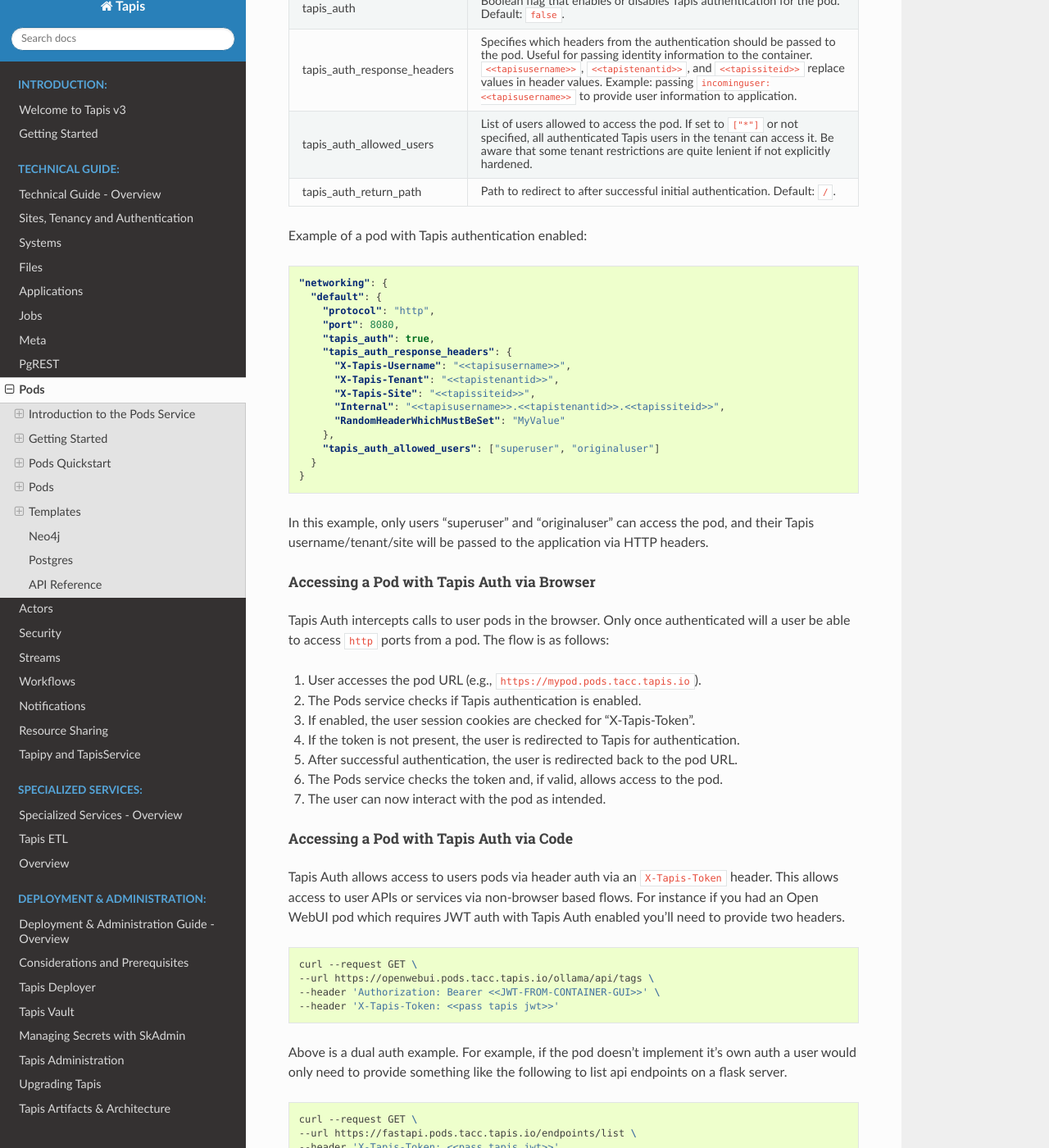
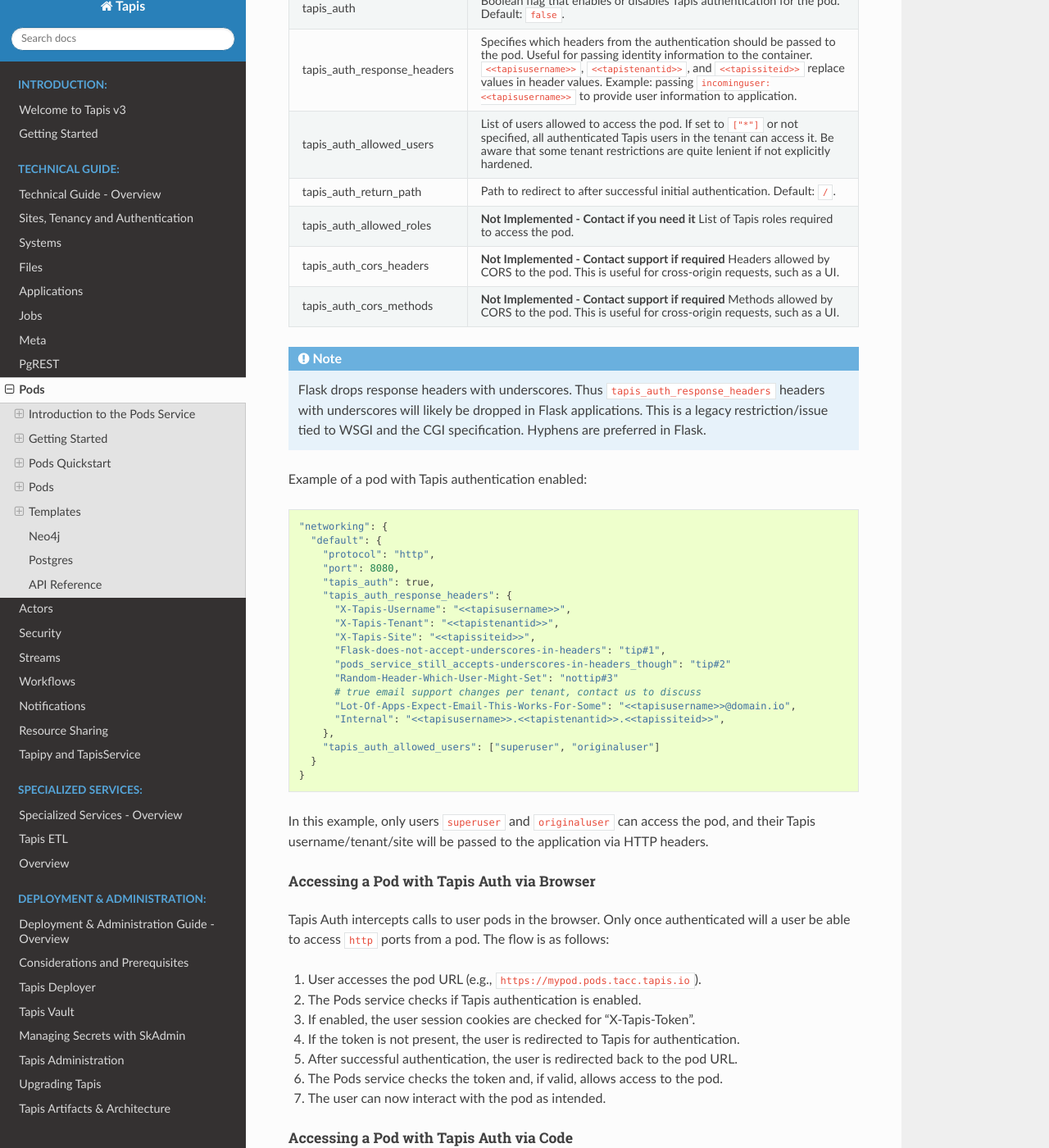
Before and after one commit to tapis-project/documentation, a Sphinx documentation site: the page built from source/technical/pods.rst, in a window 1280 px wide and 1400 px high, scrolled down 10886 px. Shown: the whole window at 82% size. Built offline with Sphinx 7.4.7 and the Read the Docs theme 3.1.0, drawn with Linux system fonts in a browser that asks for light colours.

Commit message:
pods tapis_auth field update

```diff
--- a/source/technical/pods.rst
+++ b/source/technical/pods.rst
@@ -618,7 +618,7 @@
 
 The Pods service supports securing pods with Tapis authentication, allowing only authorized users access. When enabled, users are redirected to authenticate with Tapis before being sent back to the pod. This feature secures applications requiring authentication. Tenant authentication rules are enforced per-tenant, with additional configuration options available to manage access control via Pods. This is implemented via the Traefik forwardAuth middleware.
 
-.. warning::
+.. important::
     ``tapis_auth`` is a new feature and is definitely not foolproof. It may have limitations or unexpected behaviors in certain scenarios. Users should test thoroughly before relying on this authentication mechanism for sensitive applications. Please report any issues via github issues.
 
 .. warning::
@@ -638,10 +638,19 @@
       - List of users allowed to access the pod. If set to ``["*"]`` or not specified, all authenticated Tapis users in the tenant can access it. Be aware that some tenant restrictions are quite lenient if not explicitly hardened.
     * - tapis_auth_return_path
       - Path to redirect to after successful initial authentication. Default: ``/``.
+    * - tapis_auth_allowed_roles
+      - **Not Implemented - Contact if you need it** List of Tapis roles required to access the pod.
+    * - tapis_auth_cors_headers
+      - **Not Implemented - Contact support if required** Headers allowed by CORS to the pod. This is useful for cross-origin requests, such as a UI.
+    * - tapis_auth_cors_methods
+      - **Not Implemented - Contact support if required** Methods allowed by CORS to the pod. This is useful for cross-origin requests, such as a UI.
+.. note::
+
+    Flask drops response headers with underscores. Thus ``tapis_auth_response_headers`` headers with underscores will likely be dropped in Flask applications. This is a legacy restriction/issue tied to WSGI and the CGI specification. Hyphens are preferred in Flask.
 
 Example of a pod with Tapis authentication enabled:
 
-.. code-block:: json
+.. code-block:: python
 
     "networking": {
       "default": {
@@ -652,14 +661,18 @@
           "X-Tapis-Username": "<<tapisusername>>",
           "X-Tapis-Tenant": "<<tapistenantid>>",
           "X-Tapis-Site": "<<tapissiteid>>",
+          "Flask-does-not-accept-underscores-in-headers": "tip#1",
+          "pods_service_still_accepts-underscores-in-headers_though": "tip#2"
+          "Random-Header-Which-User-Might-Set": "nottip#3"
+          # true email support changes per tenant, contact us to discuss
+          "Lot-Of-Apps-Expect-Email-This-Works-For-Some": "<<tapisusername>>@domain.io",
           "Internal": "<<tapisusername>>.<<tapistenantid>>.<<tapissiteid>>",
-          "RandomHeaderWhichMustBeSet": "MyValue"
         },
         "tapis_auth_allowed_users": ["superuser", "originaluser"]
       }
     }
 
-In this example, only users "superuser" and "originaluser" can access the pod, and their Tapis username/tenant/site will be passed to the application via HTTP headers.
+In this example, only users ``superuser`` and ``originaluser`` can access the pod, and their Tapis username/tenant/site will be passed to the application via HTTP headers.
 
 Accessing a Pod with Tapis Auth via Browser
 ~~~~~~~~~~~~~~~~~~~~~~~~~~~~~~~~~~~~~~~~~~~~~
```
